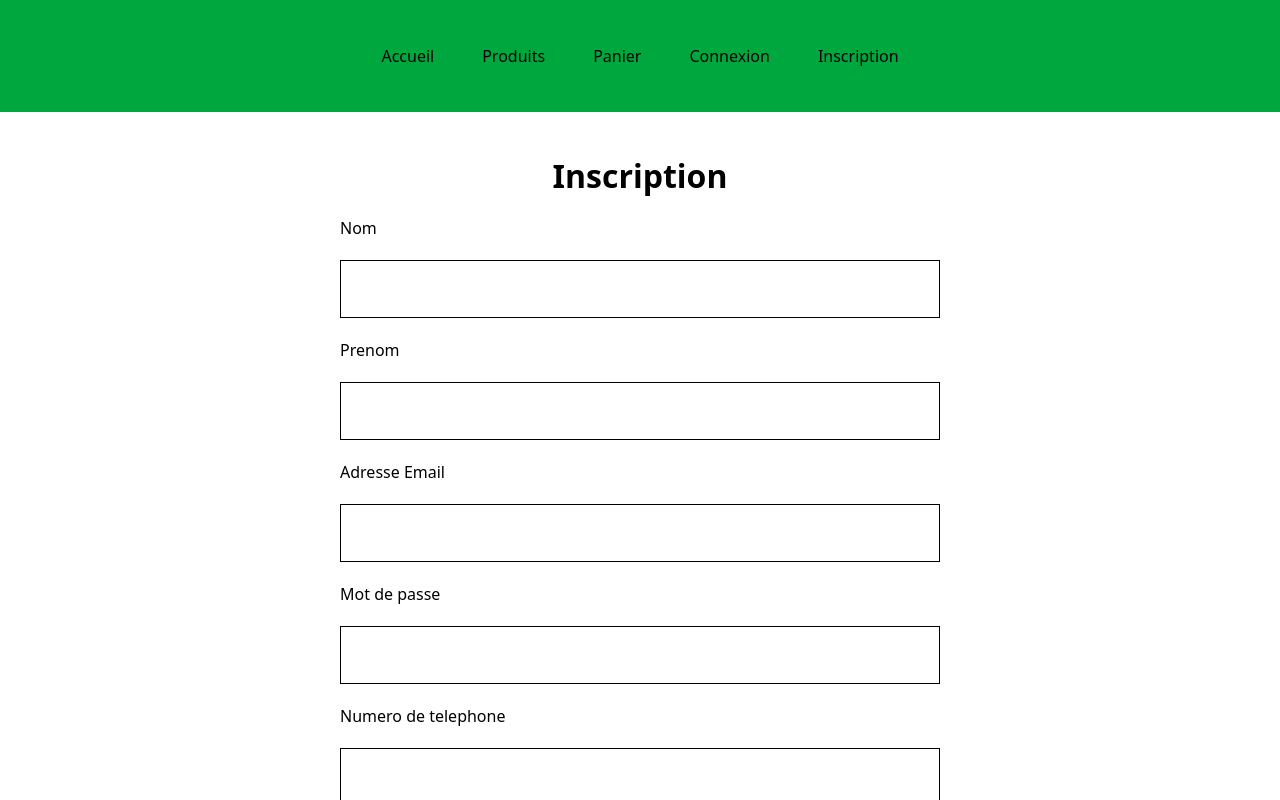
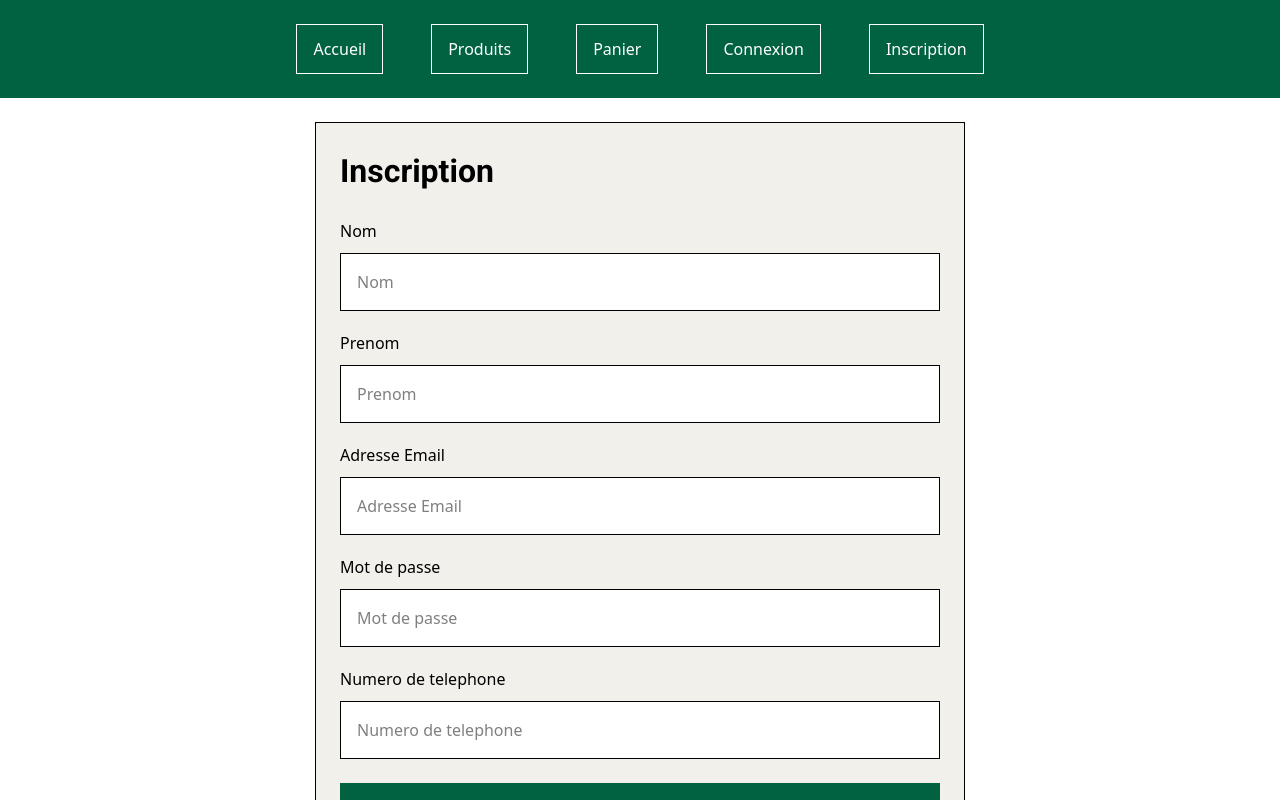
Before and after one commit to aurelienachard/ecommerce_cafthe, a React (Vite) app in the folder front-end/: page /inscription in a window 1280 px wide. Shown: the top 800 px of the page. Built offline with nearby package versions, Linux system fonts and the light colour scheme.

Commit message:
feat: modification du css

```diff
--- a/front-end/src/App.jsx
+++ b/front-end/src/App.jsx
@@ -15,8 +15,8 @@ const App = () => {
   const [user, setUser] = useState(null)
 
   useEffect(() => {
-    const token = window.localStorage.getItem('token')
-    // on recupe le token
+    const token = localStorage.getItem('token')
+    // on recupere le token
     if (token) {
       setUser(true)
     }
@@ -29,20 +29,19 @@ const App = () => {
 
   return (
     <Router>
-
-      <div className="flex bg-green-600 justify-center p-[20px]">
-        <Link className="p-[16px] m-[8px] hover:text-white" to="/">Accueil</Link>
-        <Link className="p-[16px] m-[8px] hover:text-white" to="/produits">Produits</Link>
-        <Link className="p-[16px] m-[8px] hover:text-white" to="/panier">Panier</Link>
+      <div className="flex bg-green-principale justify-center">
+        <Link className="border mx-[24px] my-[24px] text-white py-[12px] px-[16px]" to="/">Accueil</Link>
+        <Link className="border mx-[24px] my-[24px] text-white py-[12px] px-[16px]" to="/produits">Produits</Link>
+        <Link className="border mx-[24px] my-[24px] text-white py-[12px] px-[16px]" to="/panier">Panier</Link>
         {user ? (
           <>
-            <Link className="p-[16px] m-[8px] hover:text-white" to="/profile">Profile</Link>
-            <button className="bg-green-900 hover:bg-green-950 text-white p-[16px]" onClick={handleDeconnexion}>Deconnexion</button>
+            <Link className="border mx-[24px] my-[24px] text-white py-[12px] px-[16px]" to="/profile">Profile</Link>
+            <button className="border mx-[24px] my-[24px] bg-green-principale text-white py-[12px] px-[16px]" onClick={handleDeconnexion}>Deconnexion</button>
           </>
         ) : (
           <>
-            <Link className="p-[16px] m-[8px] hover:text-white" to="/connexion">Connexion</Link>
-            <Link className="p-[16px] m-[8px] hover:text-white" to="/inscription">Inscription</Link>
+            <Link className="border mx-[24px] my-[24px] text-white py-[12px] px-[16px]" to="/connexion">Connexion</Link>
+            <Link className="border mx-[24px] my-[24px] text-white py-[12px] px-[16px]" to="/inscription">Inscription</Link>
           </>
         )}
       </div>
@@ -52,7 +51,7 @@ const App = () => {
         <Route path="/produits" element={<Catalogue />}></Route>
         <Route path="/produits/:produit_id" element={<Produit />}></Route>
         {/* on definit le props avec setUser */}
-        <Route path="/connexion" element={<Connexion setUser={setUser}/>}></Route>
+        <Route path="/connexion" element={<Connexion />}></Route>
         <Route path="/inscription" element={<Inscription />}></Route>
         <Route path="/profile" element={<Profile />}></Route>
         <Route path="/panier" element={<Panier />}></Route>
--- a/front-end/src/components/connexion.jsx
+++ b/front-end/src/components/connexion.jsx
@@ -4,7 +4,7 @@ import axios from 'axios'
 
 // on utilise setUser en parametre de la fonction pour mettre a jour
 
-const Connexion = ({setUser}) => {
+const Connexion = () => {
     const [utilisateurs_adresse_email, set_utilisateurs_adresse_email] = useState('')
     const [utilisateurs_mot_de_passe, set_utilisateurs_mot_de_passe] = useState('')
     const [message, setMessage] = useState('')
@@ -34,7 +34,7 @@ const Connexion = ({setUser}) => {
         .then((response) => {
             setMessage('Connexion reussi')
             localStorage.setItem('token', response.data.token)
-            setUser(true) // on defini setUser sur true
+            window.location.reload()
             navigate('/profile')
         })
         .catch((error) => {
@@ -45,27 +45,32 @@ const Connexion = ({setUser}) => {
 
     return (
         <div className="flex flex-col items-center p-[24px]">
-            <h1 className="text-[32px] font-bold py-[16px]">Connexion</h1>
+            <div className="bg-warm-neutral border p-[24px]">
+
+            <h1 className="text-[32px] font-[Roboto] mb-[24px] font-bold">Connexion</h1>
 
             <form onSubmit={handleSubmit}>
                 <div className="flex flex-col">
-                    <label>Adresse Email</label>
-                    <input className="border p-[16px] my-[20px] w-150" type="mail" value={utilisateurs_adresse_email} onChange={handleChangeEmail} required/>
+                    <label className="text-[16px]">Adresse Email</label>
+                    <input placeholder="Adresse Email" className="border bg-white p-[16px] mt-[10px] mb-[20px] w-150" type="mail" value={utilisateurs_adresse_email} onChange={handleChangeEmail} required/>
                 </div>
 
                 <div className="flex flex-col">
-                    <label>Mot de passe</label>
-                    <input className="border p-[16px] mt-[20px] w-150" type="password" value={utilisateurs_mot_de_passe} onChange={handleChangePassword} required/>
+                    <label className="text-[16px]">Mot de passe</label>
+                    <input placeholder="Mot de passe" className="border bg-white p-[16px] mt-[10px] w-150" type="password" value={utilisateurs_mot_de_passe} onChange={handleChangePassword} required/>
                 </div>
 
-                <button className="bg-green-950 p-[16px] mt-[20px] text-white w-150">Se connecter</button>
+                <button className="bg-green-principale p-[16px] mt-[24px] text-white w-150">Se connecter</button>
                 <p>{message}</p>
             </form>
 
             <p className="mt-[20px] w-150">
                 Pas encore inscrit ?
-                <Link to="/inscription" className="text-green-700"> Inscrivez-vous</Link>
+                <Link to="/inscription" className="text-green-700 text-[16px]"> Inscrivez-vous</Link>
             </p>
+            </div>
+
+
         </div>
     )
 }
--- a/front-end/src/components/inscription.jsx
+++ b/front-end/src/components/inscription.jsx
@@ -51,35 +51,36 @@ const Inscription = () => {
 
     return (
         <div className="flex flex-col items-center p-[24px]">
-            <h1 className="text-[32px] font-bold py-[16px]">Inscription</h1>
+            <div className="bg-warm-neutral border p-[24px]">
+                <h1 className="text-[32px] font-[Roboto] mb-[24px] font-bold">Inscription</h1>
 
                 <form onSubmit={handleSubmit}>
                     <div className="flex flex-col">
                         <label>Nom</label>
-                    <input className="border p-[16px] my-[20px] w-150" type="text" value={utilisateurs_nom} onChange={handleChangeNom} required/>
+                        <input placeholder="Nom" className="bg-white border p-[16px] mt-[10px] w-150" type="text" value={utilisateurs_nom} onChange={handleChangeNom} required/>
                     </div>
 
                     <div className="flex flex-col">
-                    <label>Prenom</label>
-                    <input className="border p-[16px] my-[20px] w-150" type="text" value={utilisateurs_prenom} onChange={handleChangePrenom} required/>
+                        <label className="mt-[20px]">Prenom</label>
+                        <input placeholder="Prenom" className="bg-white border p-[16px] mt-[10px] w-150" type="text" value={utilisateurs_prenom} onChange={handleChangePrenom} required/>
                     </div>
 
                     <div className="flex flex-col">
-                    <label>Adresse Email</label>
-                    <input className="border p-[16px] my-[20px] w-150" type="email" value={utilisateurs_adresse_email} onChange={handleChangeAdresseEmail} required/>
+                        <label className="mt-[20px]">Adresse Email</label>
+                        <input placeholder="Adresse Email" className="bg-white border p-[16px] mt-[10px] w-150" type="email" value={utilisateurs_adresse_email} onChange={handleChangeAdresseEmail} required/>
                     </div>
 
                     <div className="flex flex-col">
-                    <label>Mot de passe</label>
-                    <input className="border p-[16px] my-[20px] w-150" type="password" value={utilisateurs_mot_de_passe} onChange={handleChangeMotDePasse} required/>
+                        <label className="mt-[20px]">Mot de passe</label>
+                        <input placeholder="Mot de passe" className="bg-white border p-[16px] mt-[10px] w-150" type="password" value={utilisateurs_mot_de_passe} onChange={handleChangeMotDePasse} required/>
                     </div>
 
                     <div className="flex flex-col">
-                    <label>Numero de telephone</label>
-                    <input className="border p-[16px] my-[20px] w-150" type="text" value={utilisateurs_numero_de_telephone} onChange={handleChangeNumeroDeTelephone}/>
+                        <label className="mt-[20px]">Numero de telephone</label>
+                        <input placeholder="Numero de telephone" className="bg-white border p-[16px] mt-[10px] w-150" type="text" value={utilisateurs_numero_de_telephone} onChange={handleChangeNumeroDeTelephone}/>
                     </div>
 
-                <button className="bg-green-950 p-[16px] mt-[20px] text-white w-150" type="submit">S'inscrire</button>
+                    <button className="bg-green-principale p-[16px] mt-[24px] text-white w-150" type="submit">S'inscrire</button>
 
                     <p className="mt-[20px] w-150">
                         Deja inscrit ?
@@ -87,6 +88,7 @@ const Inscription = () => {
                     </p>
                 </form>
             </div>
+        </div>
     )
 }
 
--- a/front-end/src/components/panier.jsx
+++ b/front-end/src/components/panier.jsx
@@ -1,7 +1,9 @@
 import { useEffect, useState } from "react"
+import { useNavigate } from "react-router-dom"
 
 const Panier = () => {
     const [panier, setPanier] = useState([])
+    const navigate = useNavigate()
 
     useEffect(() => {
         const cart = localStorage.getItem('cart')
@@ -19,27 +21,40 @@ const Panier = () => {
         localStorage.setItem("cart", JSON.stringify(updatedPanier))
     }
 
+    const redirectPage = () => {
+        navigate('/produits')
+    }
+
     const calculerPrixTotal = () => {
         return panier.reduce((total, item) => total + item.prix * item.quantite, 0)
     }
 
     return (
-        <div className="flex flex-col p-[24px]">
-            <h1 className="text-[32px] font-bold p-[16px]">Panier</h1>
+        <div className="p-[24px]">
+            <h1 className="font-bold font-[roboto] text-[32px] border mb-[24px]">Mon panier</h1>
+
+            <div className="border p-[24px]">
                 <form>
                     {panier.map(item =>
-                    <div className="border flex items-center p-[16px] justify-between mb-[20px]">
-                        <p className="max-w-64 w-[300px]">{item.nom}</p>
+                        <div key={item.id} className="flex justify-between items-center">
+                            <p>{item.nom}</p>
                             <p>{item.prix}€</p>
                             <p>{item.quantite}</p>
                             <p>{item.quantiteGramme}</p>
-                        <button type="button" className="bg-red-700 text-white p-[16px]" onClick={() => supprimerArticle(item.id)}>Supprimer</button>
+                            <button type="button" className="bg-red-400 text-white py-[12px] px-[16px]" onClick={() => supprimerArticle(item.id)}>Supprimer</button>
                         </div>
                     )}
                 </form>
+            </div>
 
-            <h2 className="p-[16px] font-bold text-[24px]">Total : {calculerPrixTotal()}€</h2>
-            <button type="submit" className="bg-green-950 text-white p-[16px] mt-[24px]">Passer Commande</button>
+            <div className="mt-[20px]">
+                <div className="flex">
+                    <p>Cout total : {calculerPrixTotal()}€</p>
+                </div>
+
+                <button onClick={redirectPage} className="bg-green-principale text-white py-[12px] px-[16px]  mr-[20px]">Retourner vers les courses</button>
+                <button type="submit" className="bg-green-principale text-white py-[12px] px-[16px] mt-[10px]">Passer Commande</button>
+            </div>
         </div>
     )
 }
--- a/front-end/src/style.css
+++ b/front-end/src/style.css
@@ -1 +1,17 @@
+@import url('https://fonts.googleapis.com/css2?family=Roboto:ital,wght@0,100..900;1,100..900&display=swap');
+@import url('https://fonts.googleapis.com/css2?family=Noto+Sans:ital,wght@0,100..900;1,100..900&family=Roboto:ital,wght@0,100..900;1,100..900&display=swap');
 @import "tailwindcss";
+
+@theme {
+    --color-black: #000000;
+    --color-white: #ffffff;
+    /* couleur verte */
+    --color-green-principale: #006241;
+    --color-green-accent: #00754a;
+    --color-green-light: #d4e9e2;
+    /* couleur neutre */
+    --color-warm-neutral: #f2f0eb;
+    --color-neutral: #f9f9f9;
+
+    --font-roboto: 'Roboto', sans-serif;
+}
```
Also changed, not shown: front-end/src/components/produit.jsx (+22 -21 lines). Lines whose indentation alone changed are shown as unchanged.
